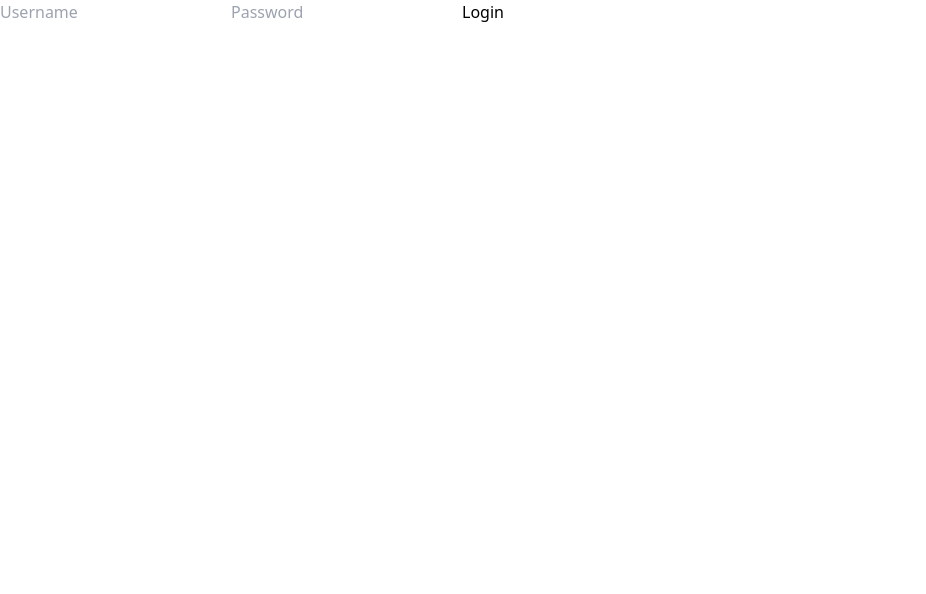
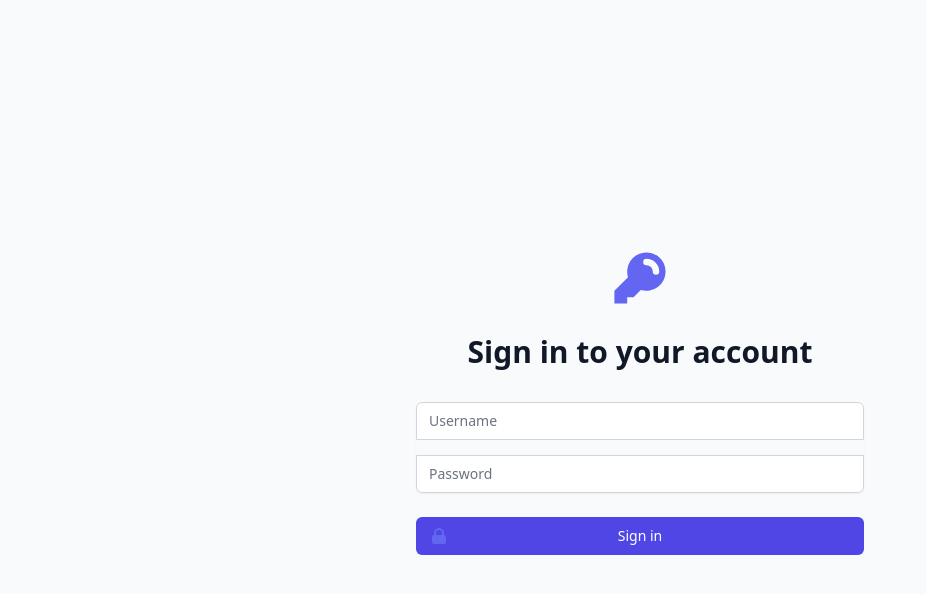
Before and after one commit to ysfBenali/full-stack-coding-challenge, a React (Create React App) app in the folder testApp/frontend/: page /login in a window 1280 px wide. Shown: the top 594 px of the page, without its empty margins (0-926 px from the left). Built offline with nearby package versions, Linux system fonts and the light colour scheme; no server answers.

Commit message:
style: login page

```diff
--- a/testApp/frontend/src/components/auth/Login.jsx
+++ b/testApp/frontend/src/components/auth/Login.jsx
@@ -5,6 +5,7 @@
 
 const Login = () => {
   const [credentials, handleChange] = useForm({ username: "", password: "" });
+  const [isError, setIsError] = useState(false);
   let history = useHistory();
 
   const handleSubmit = (event) => {
@@ -16,27 +17,94 @@
         localStorage.setItem("token", token);
         history.push(`/dashboard`);
       })
-      .catch((err) => console.error(err));
+      .catch((err) => {
+        setIsError(true);
+        console.error(err);
+      });
   };
 
   return (
-    <form onSubmit={handleSubmit}>
+    <div className="min-h-screen flex items-center justify-center bg-gray-50 py-12 px-4 sm:px-6 lg:px-8">
+      <div className="max-w-md w-full space-y-8">
+        <div>
+          <svg
+            className="mx-auto h-16 w-auto text-indigo-500"
+            xmlns="http://www.w3.org/2000/svg"
+            viewBox="0 0 20 20"
+            fill="currentColor"
+          >
+            <path
+              fillRule="evenodd"
+              d="M18 8a6 6 0 01-7.743 5.743L10 14l-1 1-1 1H6v2H2v-4l4.257-4.257A6 6 0 1118 8zm-6-4a1 1 0 100 2 2 2 0 012 2 1 1 0 102 0 4 4 0 00-4-4z"
+              clipRule="evenodd"
+            />
+          </svg>
+          <h2 className="mt-6 text-center text-3xl font-extrabold text-gray-900">
+            Sign in to your account
+          </h2>
+        </div>
+        <form className="mt-8 space-y-6" onSubmit={handleSubmit}>
+          <input type="hidden" name="remember" value="true" />
+          <div className="rounded-md shadow-sm -space-y-px">
+            <div className="mb-4">
+              <label htmlFor="username" className="sr-only">
+                Username
+              </label>
               <input
+                id="username"
+                name="username"
                 type="text"
-        name="username"
+                autoComplete="username"
+                required
+                className="appearance-none rounded-none relative block w-full px-3 py-2 border border-gray-300 placeholder-gray-500 text-gray-900 rounded-t-md focus:outline-none focus:ring-indigo-500 focus:border-indigo-500 focus:z-10 sm:text-sm"
+                style={{ borderColor: isError ? "red" : "" }}
                 placeholder="Username"
-        value={credentials.username}
                 onChange={handleChange}
               />
+            </div>
+            <div>
+              <label htmlFor="password" className="sr-only">
+                Password
+              </label>
               <input
-        type="text"
+                id="password"
                 name="password"
+                type="password"
+                autoComplete="current-password"
+                required
+                className="appearance-none rounded-none relative block w-full px-3 py-2 border border-gray-300 placeholder-gray-500 text-gray-900 rounded-b-md focus:outline-none focus:ring-indigo-500 focus:border-indigo-500 focus:z-10 sm:text-sm"
+                style={{ borderColor: isError ? "red" : "" }}
                 placeholder="Password"
-        value={credentials.password}
                 onChange={handleChange}
               />
-      <button>Login</button>
+            </div>
+          </div>
+          <span className="mt-2 text-red-500">
+            {isError ? "Incorrect login and password !" : ""}
+          </span>
+          <div>
+            <button className="group relative w-full flex justify-center py-2 px-4 border border-transparent text-sm font-medium rounded-md text-white bg-indigo-600 hover:bg-indigo-700 focus:outline-none focus:ring-2 focus:ring-offset-2 focus:ring-indigo-500">
+              <span className="absolute left-0 inset-y-0 flex items-center pl-3">
+                <svg
+                  className="h-5 w-5 text-indigo-500 group-hover:text-indigo-400"
+                  xmlns="http://www.w3.org/2000/svg"
+                  viewBox="0 0 20 20"
+                  fill="currentColor"
+                  aria-hidden="true"
+                >
+                  <path
+                    fillRule="evenodd"
+                    d="M5 9V7a5 5 0 0110 0v2a2 2 0 012 2v5a2 2 0 01-2 2H5a2 2 0 01-2-2v-5a2 2 0 012-2zm8-2v2H7V7a3 3 0 016 0z"
+                    clipRule="evenodd"
+                  />
+                </svg>
+              </span>
+              Sign in
+            </button>
+          </div>
         </form>
+      </div>
+    </div>
   );
 };
 
```
Also changed, not shown: 1 other file (tests, documents, lock files or other folders). Lines whose indentation alone changed are shown as unchanged.
